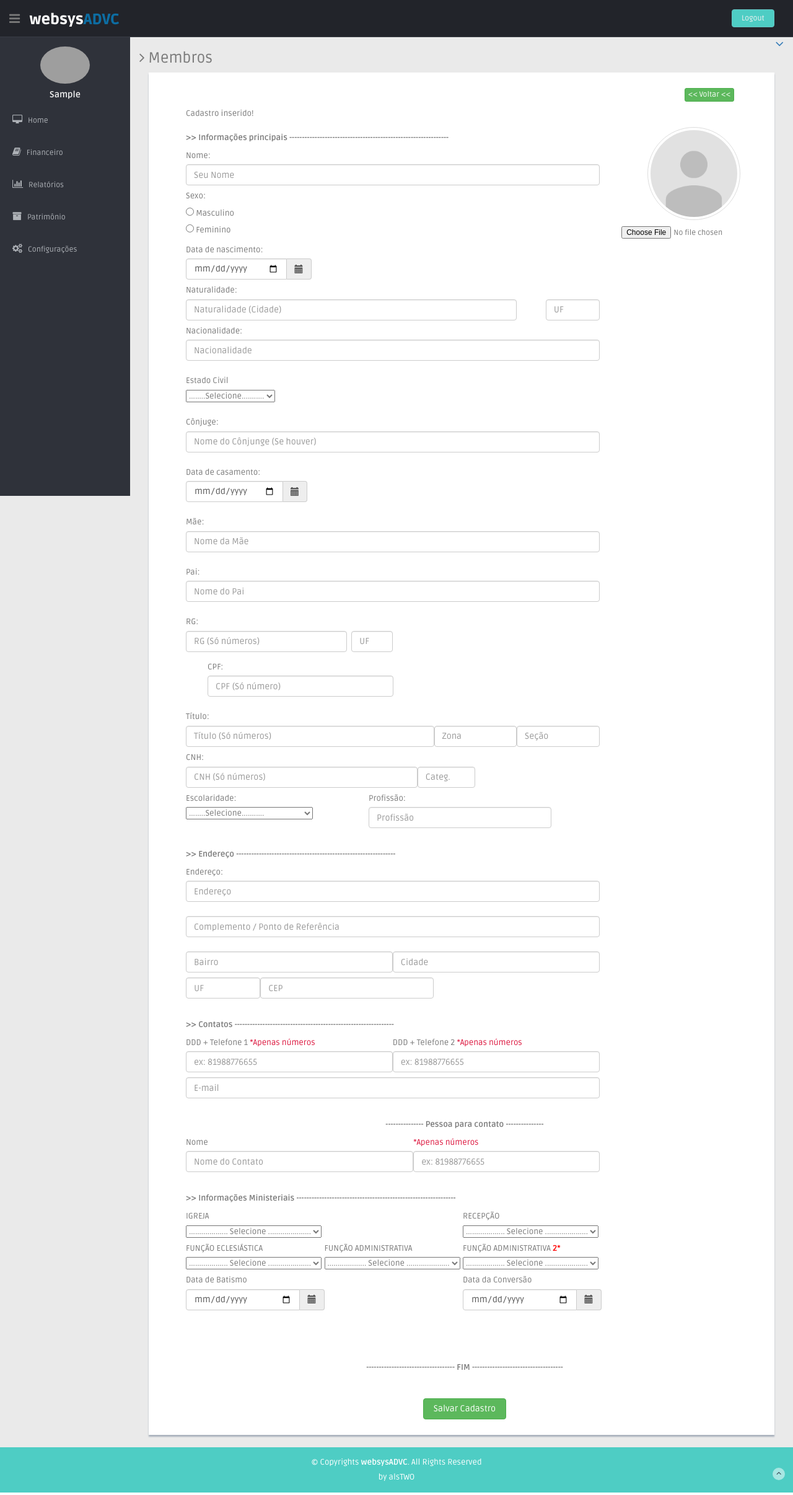
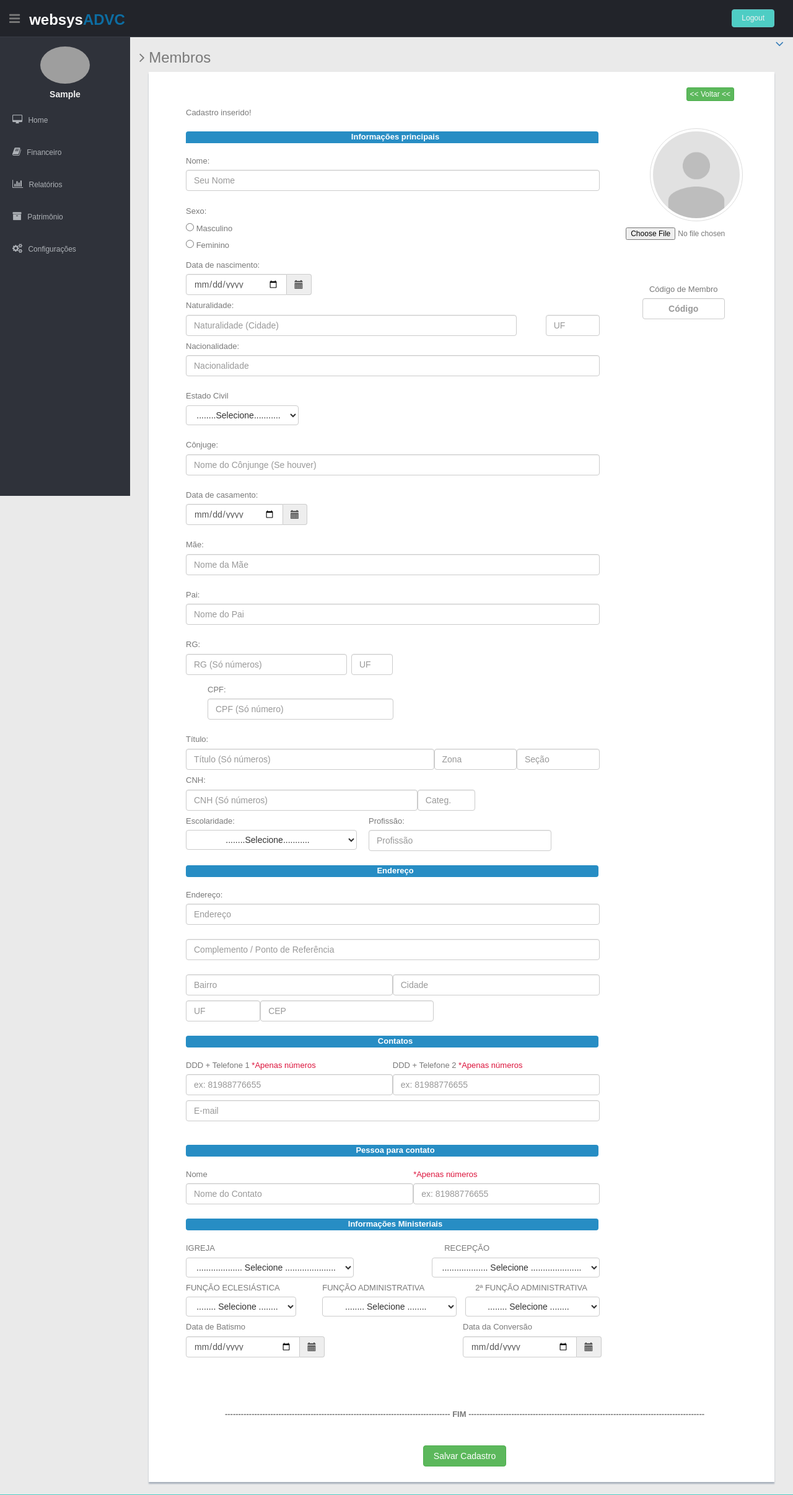
Before and after one commit to alissoncavalcanticma/advc, a PHP site: page /view/cadMembros.php?display=1 in a window 1280 px wide. Shown: the top 2412 px of the page at 62% size. Run offline with PHP 8.4, Linux system fonts and the light colour scheme; the visitor is signed in with stand-in values (Sample User, id 1); grey boxes are pictures that could not be loaded.

Commit message:
atualizaçao +cfoto +codmembro

```diff
--- a/assets/css/style.css
+++ b/assets/css/style.css
@@ -16,7 +16,9 @@ Website: http://Alvarez.is/
 
 /* Import fonts */
 
-@import url(http://fonts.googleapis.com/css?family=Ruda:400,700,900);
+
+/*@import url(http://fonts.googleapis.com/css?family=Ruda:400,700,900)*/
+
 
 /* BASIC THEME CONFIGURATION */
 
@@ -3539,3 +3541,21 @@ ul.chat-available-user li a:hover {
 input[type="date"].form-control {
     line-height: 10px;
 }
+.bartitle {
+    text-align: center;
+    margin-bottom: 20px;
+    background-color: #278dc4;
+    color: #ffffff;
+    width: 74%;
+    border-radius: 4px 4px 0px 0px;
+}
+.name-bartitle {
+    margin-left: 10px;
+}
+.middle-bartitle {
+    margin-top: 15px;
+    border-radius: 4px;
+}
+.pagination-pg {
+    display: block
+}
--- a/controller/MembroController.class.php
+++ b/controller/MembroController.class.php
@@ -99,7 +99,7 @@ class MembroController{
 				//$ext = strtolower(substr($_FILES['fileUpload']['name'],-4)); //Pegando extensão do arquivo
 				//$new_name = date("Y.m.d-H.i.s") . $ext; //Definindo um novo nome para o arquivo
 				$primeiro_nome = explode(" ",$nome);
-				$primeiro_nome = strtolower($primeiro_nome[0]);
+				$primeiro_nome = strtolower($primeiro_nome[0].$primeiro_nome[1]);
 				$new_name = $primeiro_nome.'.jpg';
 				$dir = '../assets/img/users/'; //Diretório para uploads de fotos de usuários
 
@@ -111,9 +111,11 @@ class MembroController{
 				//move_uploaded_file($_FILES['fileUpload']['tmp_name'], $dir.$new_name); //Fazer upload do arquivo
 
 			}else{ $cfoto = '../assets/img/users/avatar.png'; }
-			echo $cfoto;
-			die();
+			//echo $cfoto;
+			//die();
 
+		$codmembro = $_POST['CODMEMBRO'];
+		//echo $codmembro; die();
 		$sexo = $_POST['SEXO'];
 
 		if(isset($_POST['NASC']) && !empty($_POST['NASC'])){
@@ -184,23 +186,23 @@ class MembroController{
 		$pdo = new Conexao();
 		$membro = new Membro($pdo);
 
-		$membro->insert($nome, $cfoto, $sexo, $nasc, $nat, $nat_uf, $nac, $estcv, $esc, $prof, $rg, $uf_rg, $cpf, $cnh, $cat_cnh, $tit_num, $tit_zona, $tit_sec, $mae, $pai, $conjuge, $dt_casamento, $endereco, $comp_end, $bairro, $cidade, $cep, $uf, $fone1, $fone2, $fonect, $n_fonect, $email, $igreja, $funcecles, $funcadm, $funcadm2, $recepcao, $cv, $bat);
+		$membro->insert($nome, $cfoto, $codmembro, $sexo, $nasc, $nat, $nat_uf, $nac, $estcv, $esc, $prof, $rg, $uf_rg, $cpf, $cnh, $cat_cnh, $tit_num, $tit_zona, $tit_sec, $mae, $pai, $conjuge, $dt_casamento, $endereco, $comp_end, $bairro, $cidade, $cep, $uf, $fone1, $fone2, $fonect, $n_fonect, $email, $igreja, $funcecles, $funcadm, $funcadm2, $recepcao, $cv, $bat);
 
 	}
 
 	public function editarMembro($id){
 
-		//39 campos
+		//40 campos
 		//echo $id;die();
 		$nome = strtoupper($_POST['NOME']);
-		if(isset($_FILES['fileUpload']))
+		if(isset($_FILES['fileUpload']) && !empty($_FILES['fileUpload']))
 			{
 
 				//date_default_timezone_set("Brazil/East"); //Definindo timezone padrão
 				//$ext = strtolower(substr($_FILES['fileUpload']['name'],-4)); //Pegando extensão do arquivo
 				//$new_name = date("Y.m.d-H.i.s") . $ext; //Definindo um novo nome para o arquivo
 				$primeiro_nome = explode(" ",$nome);
-				$primeiro_nome = strtolower($primeiro_nome[0]);
+				$primeiro_nome = strtolower($primeiro_nome[0].$primeiro_nome[1]);
 				$new_name = $primeiro_nome.'.jpg';
 				$dir = '../assets/img/users/'; //Diretório para uploads de fotos de usuários
 
@@ -211,10 +213,11 @@ class MembroController{
 
 				//move_uploaded_file($_FILES['fileUpload']['tmp_name'], $dir.$new_name); //Fazer upload do arquivo
 
-			}else{ $cfoto = '../assets/img/users/avatar.png'; }
-			echo $cfoto;
-			die();
+			}
+			//echo $cfoto;
+			//die();
 
+		$codmembro = $_POST['CODMEMBRO'];
 		$sexo = $_POST['SEXO'];
 
 		if(isset($_POST['NASC']) && !empty($_POST['NASC'])){
@@ -285,7 +288,7 @@ class MembroController{
 		$pdo = new Conexao();
 		$membro = new Membro($pdo);
 
-		$membro->edit($id, $nome, $cfoto, $sexo, $nasc, $nat, $nat_uf, $nac, $estcv, $esc, $prof, $rg, $uf_rg, $cpf, $cnh, $cat_cnh, $tit_num, $tit_zona, $tit_sec, $mae, $pai, $conjuge, $dt_casamento, $endereco, $comp_end, $bairro, $cidade, $cep, $uf, $fone1, $fone2, $fonect, $n_fonect, $email, $igreja, $funcecles, $funcadm, $funcadm2, $recepcao, $cv, $bat);
+		$membro->edit($id, $nome, $cfoto, $codmembro, $sexo, $nasc, $nat, $nat_uf, $nac, $estcv, $esc, $prof, $rg, $uf_rg, $cpf, $cnh, $cat_cnh, $tit_num, $tit_zona, $tit_sec, $mae, $pai, $conjuge, $dt_casamento, $endereco, $comp_end, $bairro, $cidade, $cep, $uf, $fone1, $fone2, $fonect, $n_fonect, $email, $igreja, $funcecles, $funcadm, $funcadm2, $recepcao, $cv, $bat);
 
 	}
 
--- a/view/cadMembros.php
+++ b/view/cadMembros.php
@@ -67,7 +67,15 @@ $membroC = new MembroController();
              <?= $_GET['display'] ? "<div style=display:".$_GET['display'].";margin-bottom:20px>Cadastro inserido!</div>" : "" ?>
 <!-- FORM -->
               <form action="../controller/MembroController.class.php?<?= isset($_GET['ID']) && !empty($_GET['ID']) ? 'acao=edit&ID='.$_GET['ID'].'' : 'acao=insert' ?>" method="post" enctype="multipart/form-data">
-              <div style="text-align:left;margin-bottom: 10px"><strong> >> Informações principais ---------------------------------------------------------------</strong></div>
+
+              <!-- BarTitle -->
+              <div class="bartitle">
+                <strong>
+                  <p class="name-bartitle">Informações principais</p>
+                </strong>
+              </div>
+              <!-- END BarTitle -->
+
                 <!-- NOME -->
                     <div class="row rowForm">
                         <div class="col-md-9">
@@ -77,18 +85,36 @@ $membroC = new MembroController();
                     </div>
                 <!-- END NOME -->
                 <!-- FOTO -->
-
+                <div class="row rowForm">
                   <div class="text-center" style="float:right; position: absolute; right: 4%; top: 4%">
-                    <img style="width: 150px; height: 150px" src="<?= isset($_GET['CFOTO']) ? $_GET['CFOTO'] : '../assets/img/users/avatar.png' ?>" class="preview-img avatar img-circle img-thumbnail" alt="avatar">
+                      <img style="width: 150px; height: 150px; line-height: 50px" src="<?= isset($_GET['CFOTO']) ? $_GET['CFOTO'] : '../assets/img/users/avatar.png' ?>" class="preview-img avatar img-circle img-thumbnail" alt="Sem imagem cadastrada!">
                       <br>
                       <div style="margin-top:10px; font-size: 12px">
                         <input type="file" name="fileUpload" class="text-center center-block file-upload file-chooser file-button" accept="image/*" hidden>
                       </div>
 
                   </div>
-
+                </div>
 
                 <!-- END FOTO-->
+                <!-- CODMEMBRO -->
+                <div class="row rowForm">
+                              <div class="text-center" style="float:right; position: absolute; right: 2%; top: 15%">
+                                <div class="form-group" style="width:100%">
+                                    <div style="float:center; width:60%">
+                                        <div style="text-align:center">
+                                            <label class="input-group-text" for="inputGroupSelect01">Código de Membro</label>
+                                        </div>
+                                        <div class="form-group">
+                                          <strong>
+                                            <input type="text" style="text-align:center" name="CODMEMBRO" class="form-control" id="CODMEMBRO" data-rule="minlen:6" maxlength="6" placeholder="Código" value="<?= isset($_GET['CODMEMBRO']) ? $_GET['CODMEMBRO'] : "" ?>">
+                                          </strong>
+                                        </div>
+                                      </div>
+                                </div>
+                             </div>
+                </div>
+                <!-- END CODMEMBRO -->
                 <!-- SEXO -->
                     <div class="row rowForm">
                         <div class="col-md-2">
@@ -148,7 +174,7 @@ $membroC = new MembroController();
                         <div class="col-md-9">
                               <label class="input-group-text" for="inputGroupSelect01">Estado Civil</label>
                               <div class="form-group">
-                                <select class="custom-select" id="inputGroupSelect02" name="ESTCV">
+                                <select class="custom-select btn btn-default dropdown-toggle" id="inputGroupSelect02" name="ESTCV">
                                     <option value="">........Selecione...........</option>
                                     <option value="SOLTEIRO" <?= isset($_GET['ESTCV']) && $_GET['ESTCV'] === 'SOLTEIRO' ? 'selected' : '' ?>>Solteiro(a)</option>
                                     <option value="CASADO" <?= isset($_GET['ESTCV']) && $_GET['ESTCV'] === 'CASADO' ? 'selected' : '' ?>>Casado(a)</option>
@@ -284,7 +310,7 @@ $membroC = new MembroController();
                                         <label class="input-group-text" for="inputGroupSelect01">Escolaridade:</label>
                                       </div>
                                       <div>
-                                          <select class="custom-select" id="inputGroupSelect02" name="ESC">
+                                          <select class="custom-select btn btn-default dropdown-toggle" id="inputGroupSelect02" name="ESC">
                                                   <option value="">........Selecione...........</option>
                                                   <option value="1" <?= isset($_GET['ESC']) && $_GET['ESC'] === '1' ? 'selected' : '' ?>>ALFABETIZAÇÃO</option>
                                                   <option value="2" <?= isset($_GET['ESC']) && $_GET['ESC'] === '2' ? 'selected' : '' ?>>FUNDAMENTAL - INCOMPLETO</option>
@@ -316,7 +342,9 @@ $membroC = new MembroController();
                             </div>
                       </div>
                       <!-- END ESCOLARIDADE - PROFISSAO -->
-                      <div style="text-align:left;margin-top: 25px; margin-bottom: 10px"><strong> >> Endereço ---------------------------------------------------------------</strong></div>
+                      <div class="bartitle middle-bartitle">
+                        <strong><p class="name-bartitle"> Endereço </p></strong>
+                      </div>
                       <!-- ENDEREÇO -->
                       <div class="row rowForm">
                               <div class="col-md-9">
@@ -372,7 +400,11 @@ $membroC = new MembroController();
                               </div>
                       </div>
                       <!-- END UF - CEP -->
-                      <div style="text-align:left;margin-top: 25px; margin-bottom: 10px"><strong> >> Contatos ---------------------------------------------------------------</strong></div>
+                      <div class="bartitle middle-bartitle">
+                        <strong>
+                          <p class="name-bartitle">Contatos</p>
+                        </strong>
+                      </div>
                       <!-- TELEFONEs -->
                       <div class="row rowForm">
                               <div class="col-md-9">
@@ -398,7 +430,11 @@ $membroC = new MembroController();
                               </div>
                       </div>
                       <!-- END E-MAIL -->
-                      <div style="text-align:center;margin-top: 10px; margin-bottom: 10px"><strong>--------------- Pessoa para contato ---------------</strong></div>
+                      <div class="bartitle middle-bartitle">
+                        <strong>
+                          <p class="name-bartitle">Pessoa para contato</p>
+                        </strong>
+                      </div>
                       <!-- PESSOA P CONTATO -->
                       <div class="row rowForm">
                               <div class="col-md-9">
@@ -415,32 +451,36 @@ $membroC = new MembroController();
                               </div>
                       </div>
                       <!-- END PESSOA P CONTATO -->
-                      <div style="text-align:left;margin-top: 25px; margin-bottom: 10px"><strong> >> Informações Ministeriais ---------------------------------------------------------------</strong></div>
+                      <div class="bartitle middle-bartitle">
+                        <strong>
+                          <p class="name-bartitle">Informações Ministeriais</p>
+                        </strong>
+                      </div>
+
+
+
                       <!-- IGREJA-RECEPÇÃO -->
                       <div class="row rowForm">
-                              <div class="col-md-10">
+                              <div class="col-md-9">
                                   <div class="form-group" style="width:100%">
-                                    <div style="float:left; width:30%">
+                                    <div style="float:left; width:50%">
                                         <div>
                                             <label class="input-group-text" for="inputGroupSelect01">IGREJA</label>
                                         </div>
                                         <div>
-                                        <select class="custom-select" id="inputGroupSelect02" name="IGREJA" required>
+                                          <select class="custom-select btn btn-default dropdown-toggle" id="inputGroupSelect02" name="IGREJA" required>
                                               <option value="">................... Selecione .....................</option>
                                               <option value="1" <?= isset($_GET['IGREJA']) && $_GET['IGREJA'] === '1' ? 'selected' : '' ?>>ADVC-SEDE</option>
                                               <option value="2" <?= isset($_GET['IGREJA']) && $_GET['IGREJA'] === '2' ? 'selected' : '' ?>>ADVC-CRUZ</option>
                                           </select>
                                         </div>
                                     </div>
-                                    <div style="float:left; width:30%">
-                                      &nbsp;
+                                    <div style="float:left; width:50%">
+                                        <div style="margin-left:25%">
+                                            <label class="input-group-text" for="inputGroupSelect01">RECEPÇÃO</label>
                                         </div>
-                                    <div style="float:left; width:30%">
-                                        <div class="input-group-prepend">
-                                            <label class="input-group-text" for="inputGroupSelect01"> RECEPÇÃO </label>
-                                        </div>
-                                        <div>
-                                          <select class="custom-select" id="inputGroupSelect02" name="RECEPCAO">
+                                        <div style="float:right">
+                                        <select class="custom-select btn btn-default dropdown-toggle" id="inputGroupSelect02" name="RECEPCAO">
                                             <option value="">................... Selecione .....................</option>
                                             <option value="1" <?= isset($_GET['RECEPCAO']) && $_GET['RECEPCAO'] === '1' ? 'selected' : '' ?>>BATISMO</option>
                                             <option value="2" <?= isset($_GET['RECEPCAO']) && $_GET['RECEPCAO'] === '2' ? 'selected' : '' ?>>ACLAMAÇÃO</option>
@@ -452,17 +492,22 @@ $membroC = new MembroController();
                               </div>
                       </div>
                       <!-- END IGREJA-RECEPÇÃO -->
+
+                      <!-- Teste -->
+
+                      <!-- Teste -->
+
                       <!-- FUNÇÕES -->
                       <div class="row rowForm">
-                              <div class="col-md-10">
+                              <div class="col-md-9">
                                   <div class="form-group" style="width:100%">
                                     <div style="float:left; width:30%">
                                         <div>
                                           <label class="input-group-text" for="inputGroupSelect01">FUNÇÃO ECLESIÁSTICA</label>
                                         </div>
                                         <div>
-                                        <select class="custom-select" id="inputGroupSelect02" name="FUNCECLES">
-                                          <option value="">................... Selecione .....................</option>
+                                          <select class="custom-select btn btn-default dropdown-toggle" id="inputGroupSelect02" name="FUNCECLES">
+                                            <option value=""> ........ Selecione ........ </option>
                                             <option value="1" <?= isset($_GET['FUNCECLES']) && $_GET['FUNCECLES'] === '1' ? 'selected' : '' ?>>CONGREGADO</option>
                                             <option value="2" <?= isset($_GET['FUNCECLES']) && $_GET['FUNCECLES'] === '2' ? 'selected' : '' ?>>MEMBRO</option>
                                             <option value="3" <?= isset($_GET['FUNCECLES']) && $_GET['FUNCECLES'] === '3' ? 'selected' : '' ?>>AUXILIAR</option>
@@ -474,12 +519,12 @@ $membroC = new MembroController();
                                         </div>
                                     </div>
                                     <div style="float:left; width:30%">
-                                        <div class="input-group-prepend">
-                                          <label class="input-group-text" for="inputGroupSelect01">FUNÇÃO ADMINISTRATIVA</label>
+                                        <div style="margin-left:10%">
+                                            <label class="input-group-text" for="inputGroupSelect01"> FUNÇÃO ADMINISTRATIVA </label>
                                         </div>
-                                        <div>
-                                          <select class="custom-select" id="inputGroupSelect02" name="FUNCADM">
-                                            <option value="">................... Selecione .....................</option>
+                                        <div style="float:left; margin-left:10%">
+                                            <select class="custom-select btn btn-default dropdown-toggle" id="inputGroupSelect02" name="FUNCADM">
+                                              <option value=""> ........ Selecione ........ </option>
                                               <option value="1" <?= isset($_GET['FUNCADM']) && $_GET['FUNCADM'] === '1' ? 'selected' : '' ?>>MEMBRO DO CONSELHO</option>
                                               <option value="2" <?= isset($_GET['FUNCADM']) && $_GET['FUNCADM'] === '2' ? 'selected' : '' ?>>1º TESOUREIRO</option>
                                               <option value="3" <?= isset($_GET['FUNCADM']) && $_GET['FUNCADM'] === '3' ? 'selected' : '' ?>>2º TESOUREIRO</option>
@@ -490,13 +535,13 @@ $membroC = new MembroController();
                                             </select>
                                         </div>
                                     </div>
-                                    <div style="float:left; width:30%">
-                                    <div class="input-group-prepend">
-                                        <label class="input-group-text" for="inputGroupSelect01">FUNÇÃO ADMINISTRATIVA <strong style="color:red">2*</strong></label>
+                                    <div style="float:right; width:30%">
+                                        <div>
+                                            <label class="input-group-text" for="inputGroupSelect01">2ª FUNÇÃO ADMINISTRATIVA </label>
                                         </div>
-                                      <div>
-                                        <select class="custom-select" id="inputGroupSelect02" name="FUNCADM2">
-                                          <option value="">................... Selecione .....................</option>
+                                        <div style="float:right">
+                                          <select class="custom-select btn btn-default dropdown-toggle" id="inputGroupSelect02" name="FUNCADM2">
+                                            <option value=""> ........ Selecione ........ </option>
                                             <option value="1" <?= isset($_GET['FUNCADM2']) && $_GET['FUNCADM2'] === '1' ? 'selected' : '' ?>>MEMBRO DO CONSELHO</option>
                                             <option value="2" <?= isset($_GET['FUNCADM2']) && $_GET['FUNCADM2'] === '2' ? 'selected' : '' ?>>1º TESOUREIRO</option>
                                             <option value="3" <?= isset($_GET['FUNCADM2']) && $_GET['FUNCADM2'] === '3' ? 'selected' : '' ?>>2º TESOUREIRO</option>
@@ -550,7 +595,7 @@ $membroC = new MembroController();
                               </div>
                       </div>
                       <!-- END BATISMO - CONVERSAO -->
-                      <div id="fim" style="text-align:center;margin-top:60px;margin-bottom:40px"><strong>----------------------------------- FIM ------------------------------------</strong></div>
+                      <div id="fim" style="text-align:center;margin-top:60px;margin-bottom:40px"><strong>------------------------------------------------------------------------------------ FIM ----------------------------------------------------------------------------------------</strong></div>
 
                             <!--<input type="hidden" name="SUCESS" value="true">-->
 
```
Also changed, not shown: model/Membro.class.php (+7 -2 lines), view/membros.php (+5 -4 lines), assets/img/users/alissoncavalcanti.jpg (added), assets/img/users/andrepedrosa.jpg (added), assets/img/users/andrÉ.jpg (added), assets/img/users/andrÉpedrosa.jpg (added), assets/img/users/novomembro.jpg (added). Lines whose indentation alone changed are shown as unchanged.
